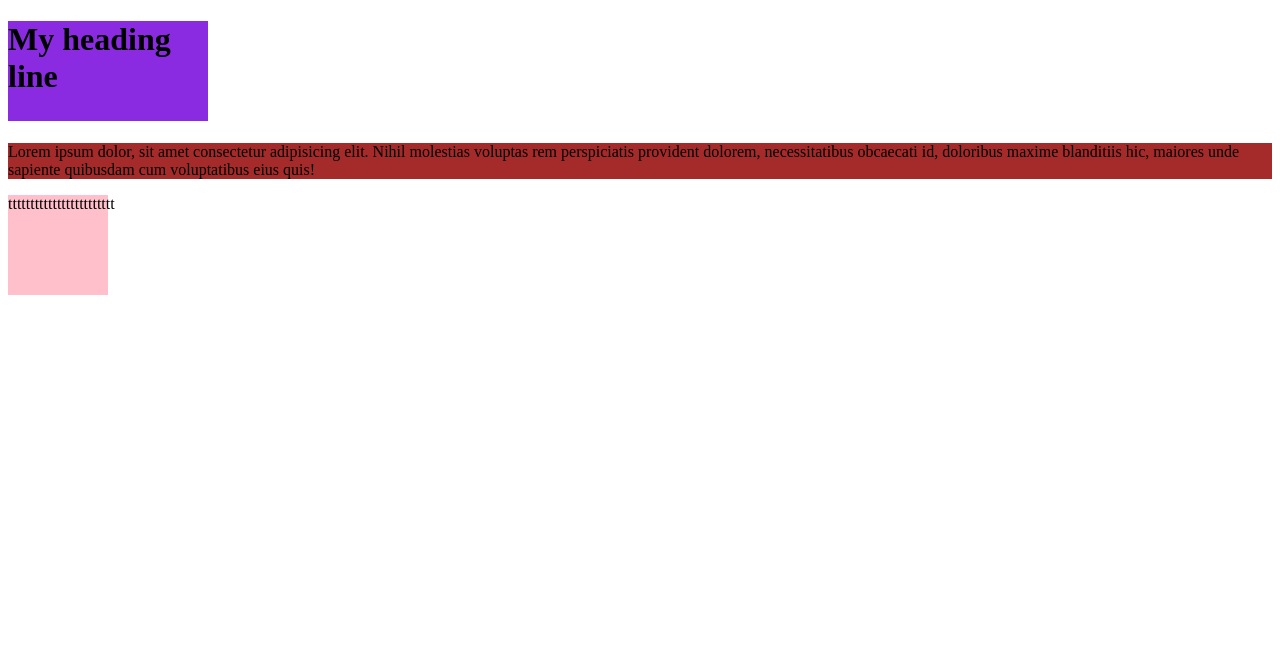
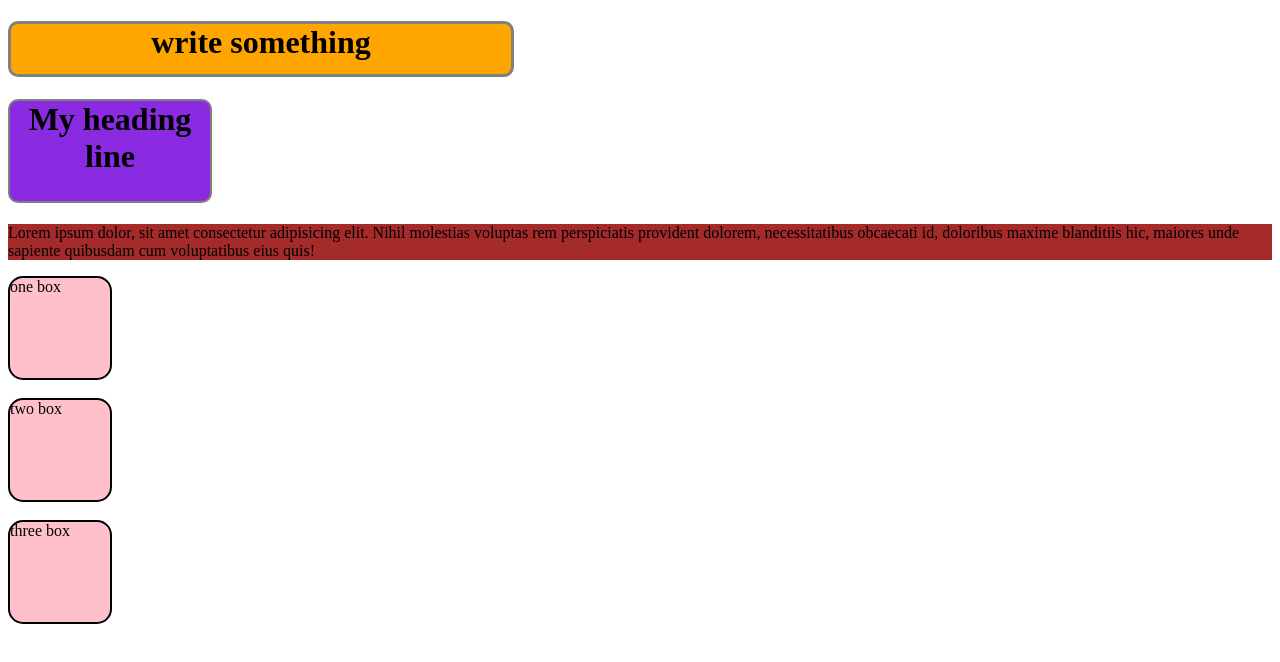
Before and after one commit to jyotisujeeth/CSS-concept, a plain HTML site: page level2.html in a window 1280 px wide. Drawn offline with Linux system fonts and the light colour scheme.

Commit message:
Fix bad repo

```diff
--- a/level2.css
+++ b/level2.css
@@ -2,6 +2,10 @@ div{
     background-color: pink;
     width: 100px;
     height: 100px;
+    height: 100px;
+    border-style: solid;
+    border-width: 2px;
+    border-radius: 15px;
 
 }
 
@@ -28,3 +32,15 @@ div{
     margin-inline-start: 0px;
     margin-inline-end: 0px;
 }
+
+h1{
+    width: 500px;
+    height: 50px;
+    background-color: orange;
+    /* border-width: 3px;
+    border-style: dashed;
+    border-color: yellow transparent; */
+    border: 3px solid gray;
+    text-align: center;
+    border-radius: 10px;
+}
--- a/level2.html
+++ b/level2.html
@@ -7,6 +7,9 @@
 </head>
 <link rel="stylesheet" href="level2.css"
 <body>
+
+
+    <h1 id="h1">write something</h1>
     <h1 id="hed">My heading line</h1>
     <p id="par"> Lorem ipsum dolor, sit amet
         consectetur adipisicing elit.
@@ -17,6 +20,10 @@
           maiores unde sapiente quibusdam
           cum voluptatibus eius quis!</p>
 
-          <div>tttttttttttttttttttttttt</div>
+          <div>one box</div>
+          <br>
+        <div>two box</div>
+        <br>
+        <div>three box</div>
 </body>
 </html>
```
